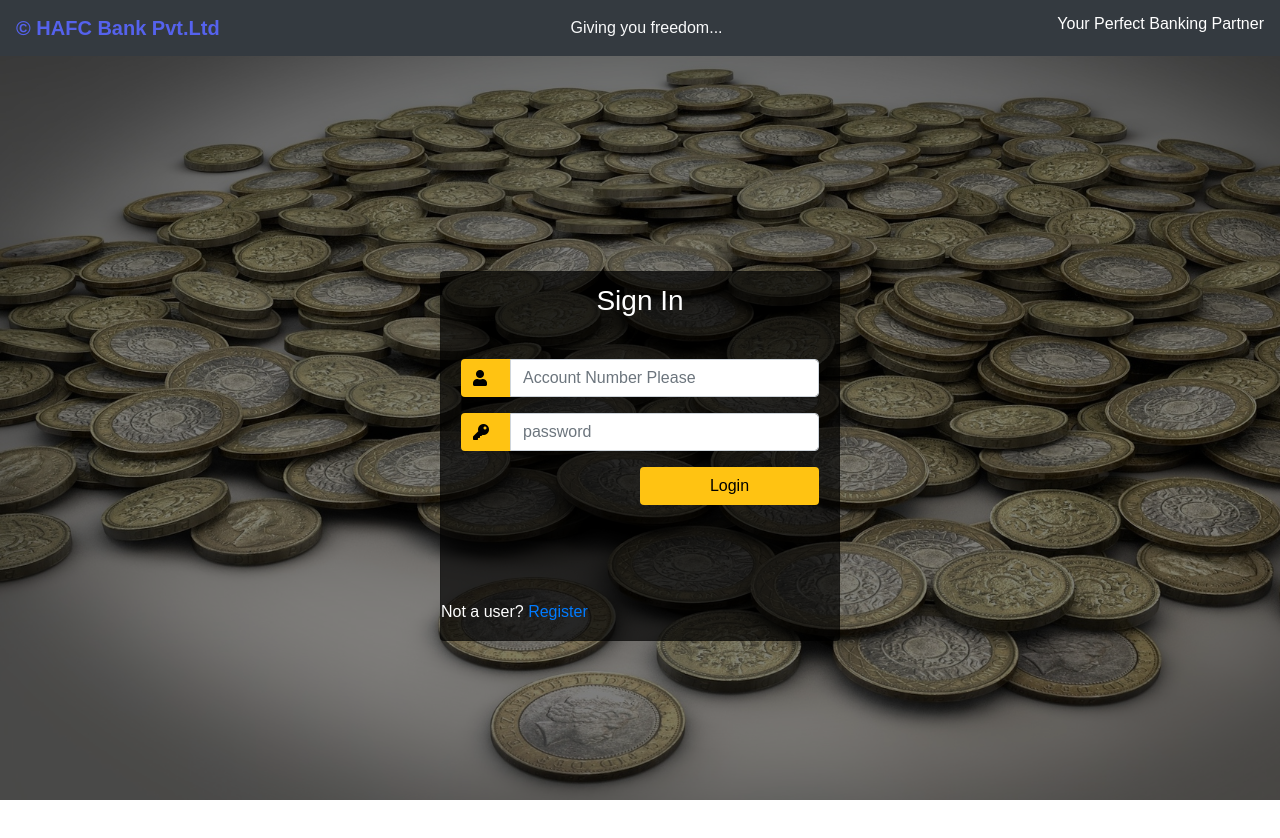
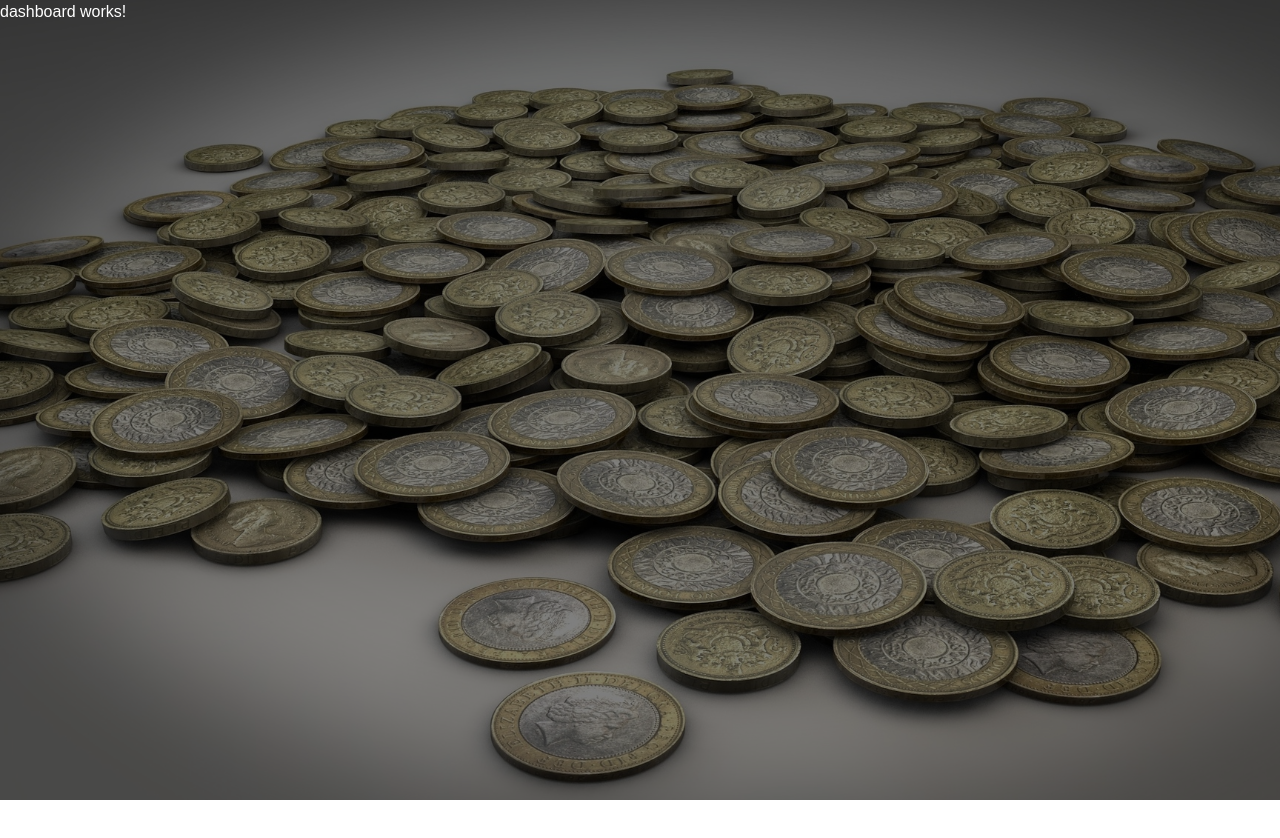
Before and after one commit to Deepthi-Wilson-123/Bank_App, an Angular app: page /dashboard in a window 1280 px wide. Before the commit this address led to /. Shown: the top 838 px of the page. After the commit the page ends 800 px from the top, so only its background shows below. Built offline with nearby package versions, Linux system fonts and the light colour scheme; a web font is replaced by a local one.

Commit message:
Dependency injection

```diff
--- a/src/app/app-routing.module.ts
+++ b/src/app/app-routing.module.ts
@@ -1,7 +1,14 @@
-import { NgModule } from '@angular/core';
+import { Component, NgModule } from '@angular/core';
 import { RouterModule, Routes } from '@angular/router';
+import { LoginComponent } from './login/login.component';
+import { DashboardComponent } from './dashboard/dashboard.component';
 
-const routes: Routes = [];
+const routes: Routes = [{
+  path:'',component:LoginComponent
+},{
+  path:'dashboard',component:DashboardComponent
+}
+];
 
 @NgModule({
   imports: [RouterModule.forRoot(routes)],
--- a/src/app/app.component.html
+++ b/src/app/app.component.html
@@ -1 +1 @@
-<app-login></app-login>
+<router-outlet></router-outlet>
--- a/src/app/app.module.ts
+++ b/src/app/app.module.ts
@@ -5,11 +5,13 @@ import { BrowserModule } from '@angular/platform-browser';
 import { AppRoutingModule } from './app-routing.module';
 import { AppComponent } from './app.component';
 import { LoginComponent } from './login/login.component';
+import { DashboardComponent } from './dashboard/dashboard.component';
 
 @NgModule({
   declarations: [
     AppComponent,
-    LoginComponent
+    LoginComponent,
+    DashboardComponent
   ],
   imports: [
     BrowserModule,
--- /dev/null
+++ b/src/app/dashboard/dashboard.component.html
@@ -0,0 +1 @@
+<p style="color: white;">dashboard works!</p>
--- /dev/null
+++ b/src/app/dashboard/dashboard.component.ts
@@ -0,0 +1,15 @@
+import { Component, OnInit } from '@angular/core';
+
+@Component({
+  selector: 'app-dashboard',
+  templateUrl: './dashboard.component.html',
+  styleUrls: ['./dashboard.component.css']
+})
+export class DashboardComponent implements OnInit {
+
+  constructor() { }
+
+  ngOnInit(): void {
+  }
+
+}
--- a/src/app/login/login.component.html
+++ b/src/app/login/login.component.html
@@ -13,7 +13,7 @@
 
             </div>
             <div class="card-body">
-                <form>
+                <form (ngSubmit)="login()">
                     <div class="input-group form-group">
                         <div class="input-group-prepend">
                             <span class="input-group-text"><i class="fas fa-user"></i></span>
@@ -35,7 +35,7 @@
                     </div>
 
                     <div class="form-group">
-                        <input type="submit" (click)="login()" value="Login" class="btn float-right login_btn "
+                        <input type="submit" value="Login" class="btn float-right login_btn "
                             style="width:50%">
                     </div>
                 </form>
--- a/src/app/login/login.component.ts
+++ b/src/app/login/login.component.ts
@@ -1,4 +1,5 @@
 import { Component, OnInit } from '@angular/core';
+import { Router } from '@angular/router';
 
 @Component({
   selector: 'app-login',
@@ -20,7 +21,7 @@ export class LoginComponent implements OnInit {
     1002: { acno: 1002, uname: "Vyom", password: 1002, balance: 4000 },
   }
 
-  constructor() { }
+  constructor(private router:Router) { }
 
   ngOnInit(): void {
   }
@@ -49,6 +50,7 @@ export class LoginComponent implements OnInit {
      if(acno in database){
       if(pswd == database[acno]["password"]){
         alert("login successful!!!!!!!!")
+        this.router.navigateByUrl("dashboard")
       }
       else{
         alert("Invalid password")
```
Also changed, not shown: src/app/dashboard/dashboard.component.css (added), 1 other file (tests, documents, lock files or other folders).
